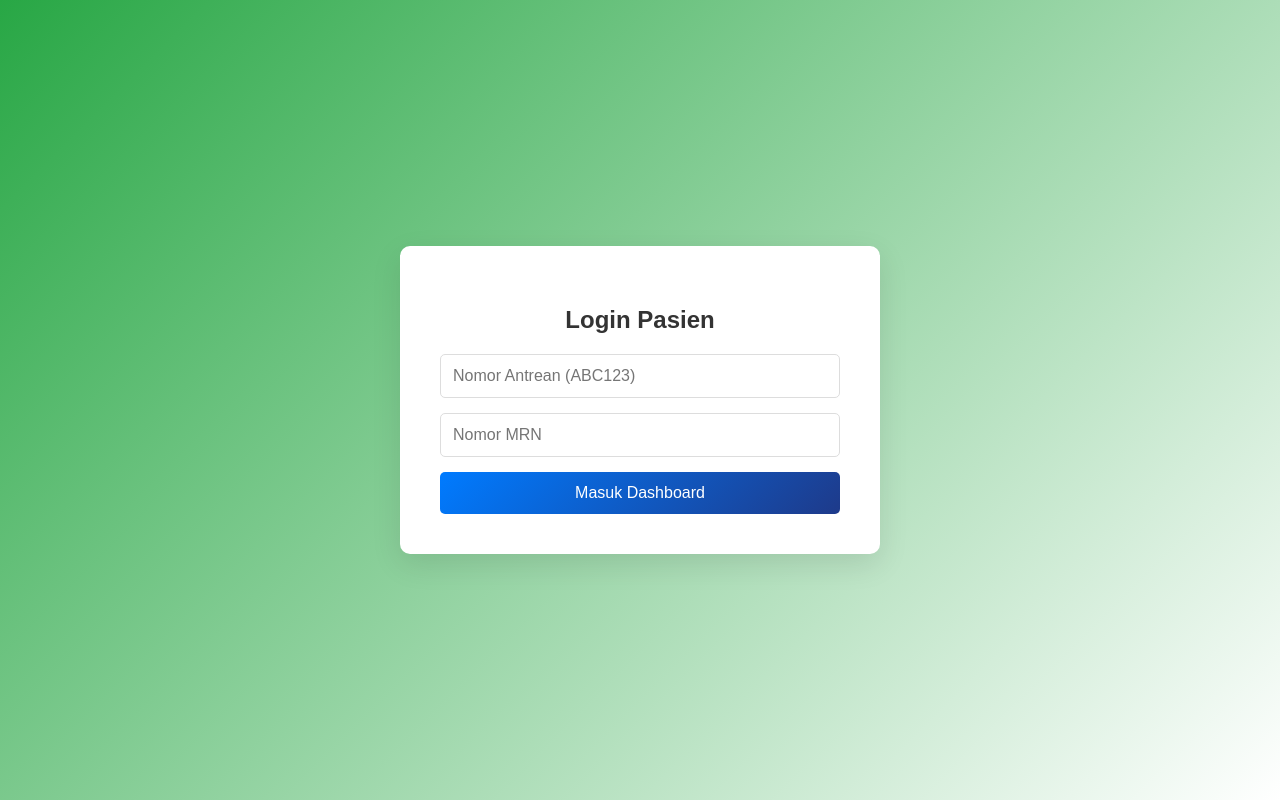
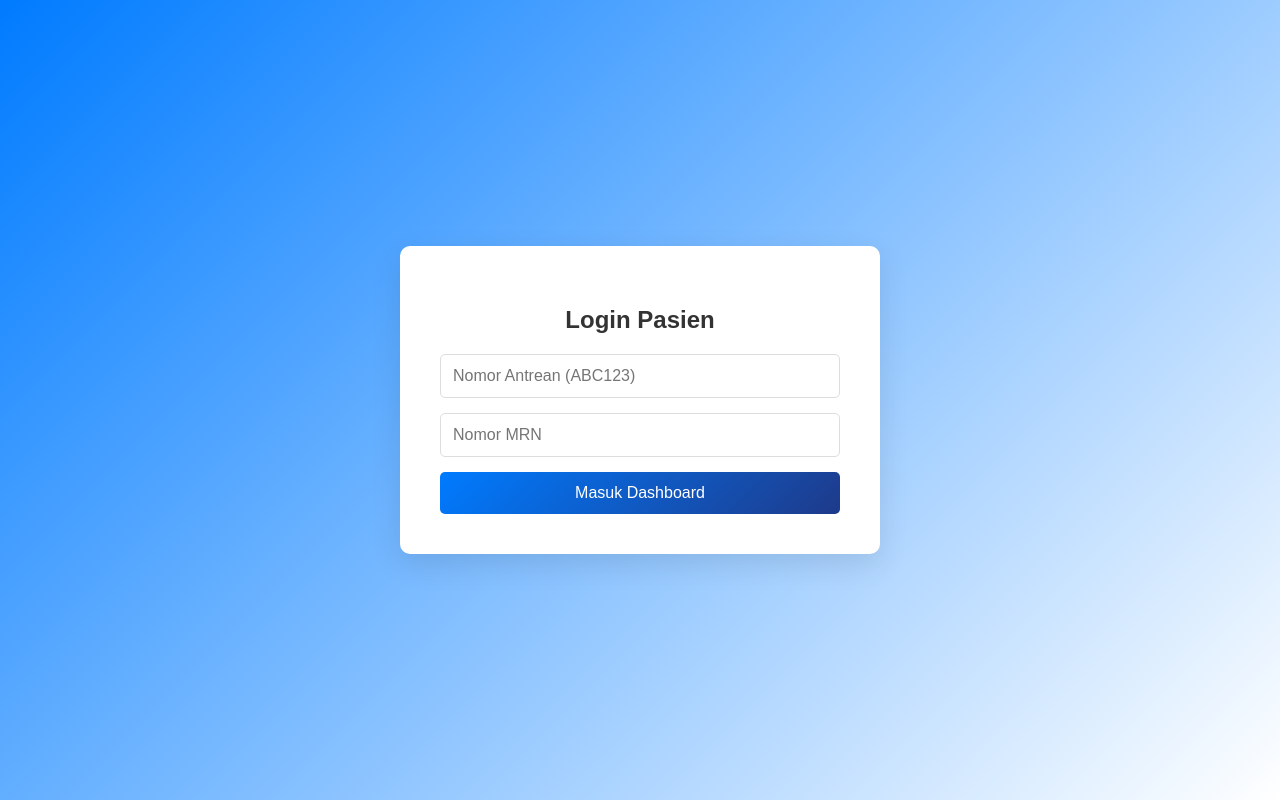
Before and after one commit to Achemic-IDN/panorama, a Next.js app: page /login in a window 1280 px wide. Built offline with nearby package versions, Linux system fonts and the light colour scheme.

Commit message:
biru pputih

```diff
--- a/app/admin/login/page.jsx
+++ b/app/admin/login/page.jsx
@@ -84,7 +84,7 @@ export default function LoginAdmin() {
           style={{
             width: "100%",
             padding: "12px",
-            background: "linear-gradient(135deg, #28a745 0%, #20c997 100%)",
+            background: "linear-gradient(135deg, #007bff 0%, #1e3a8a 100%)",
             color: "white",
             border: "none",
             borderRadius: "5px",
--- a/app/login/page.jsx
+++ b/app/login/page.jsx
@@ -29,7 +29,7 @@ export default function LoginPasien() {
   return (
     <div style={{
       minHeight: "100vh",
-      background: "linear-gradient(135deg, #28a745 0%, #ffffff 100%)",
+      background: "linear-gradient(135deg, #007bff 0%, #ffffff 100%)",
       display: "flex",
       alignItems: "center",
       justifyContent: "center",
```
Also changed, not shown: 1 other file (tests, documents, lock files or other folders).
